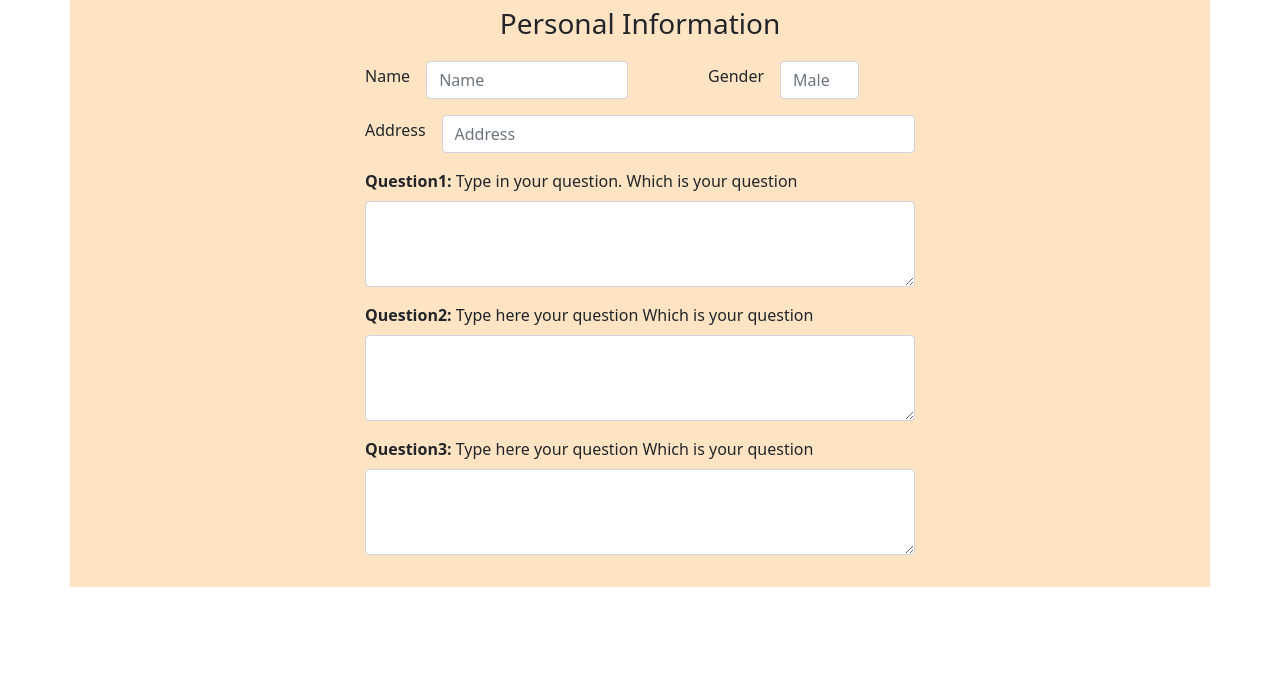
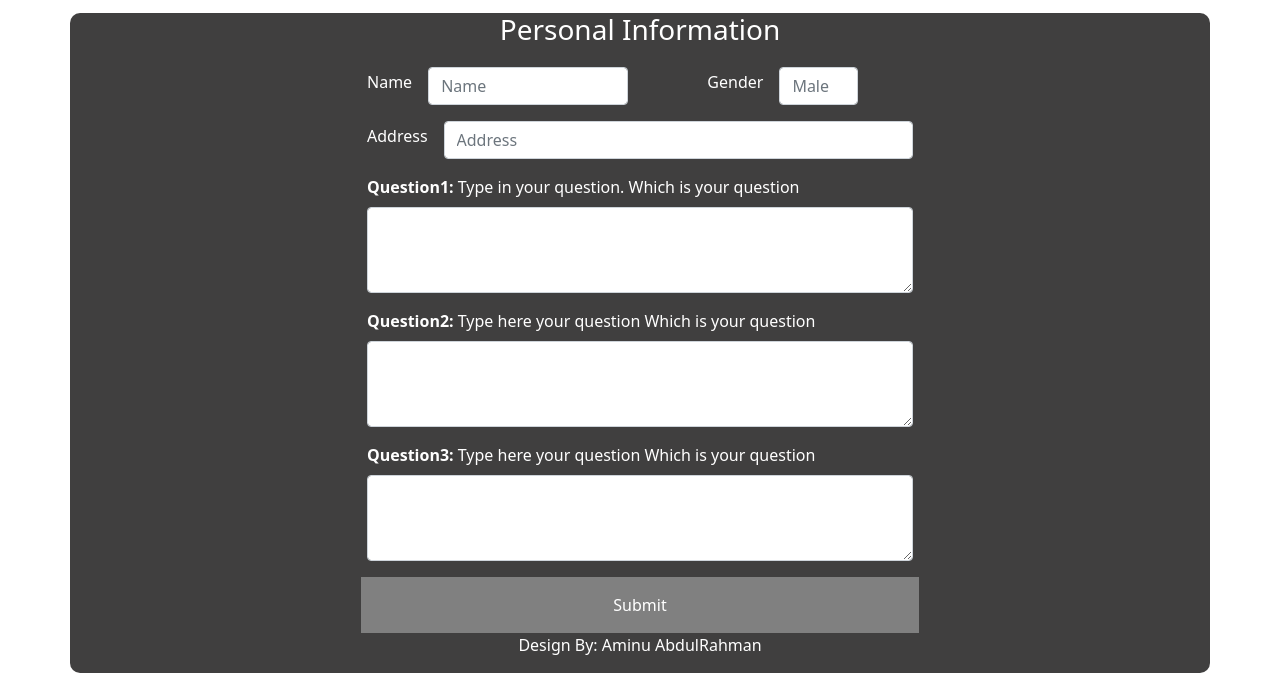
Before and after one commit to AorfDesigns/first-web-app, a plain HTML site: page Pages/Survey.html in a window 1280 px wide. Shown: the part 105-800 px from the top of the page. Drawn offline with nearby package versions, Linux system fonts and the light colour scheme.

Commit message:
Made some changes to the survey styling

```diff
--- a/Pages/Survey.html
+++ b/Pages/Survey.html
@@ -59,8 +59,12 @@
                         </form>
                     </div>
                 </div>
+                <button type="submit" class="submit d-flex justify-content-lg-center align-items-lg-center justify-content-center align-items-center">Submit</button>
+                <p class="d-flex justify-content-lg-center justify-content-center align-items-lg-center align-items-center">Design By: Aminu AbdulRahman</p>
             </div>
+
         </div>
+
     </div>
 
 </body>
--- a/Styles/style.css
+++ b/Styles/style.css
@@ -1,13 +1,29 @@
 body {
-    background-color: white
+    background-color: white;
+    display: flex;
+    flex-direction: column;
+    justify-content: center;
+    align-items: center;
+    width: 100vw;
+    height: 100vh;
 }
 
 .survey-header {
     font-weight: bolder;
 }
 .form-input {
-    background-color: bisque;
+    background-color: rgb(64, 63, 63);
+    border-radius: 10px;
+    min-width: max-content;
+    color: white;
+}
+.submit {
+    background-color: gray;
+    color: white;
+    border: none;
     padding: 16px 8px;
+    width: 50%;
+    margin: 0 auto;
 }
 .h3-text {
     margin-bottom: 20px;
```
